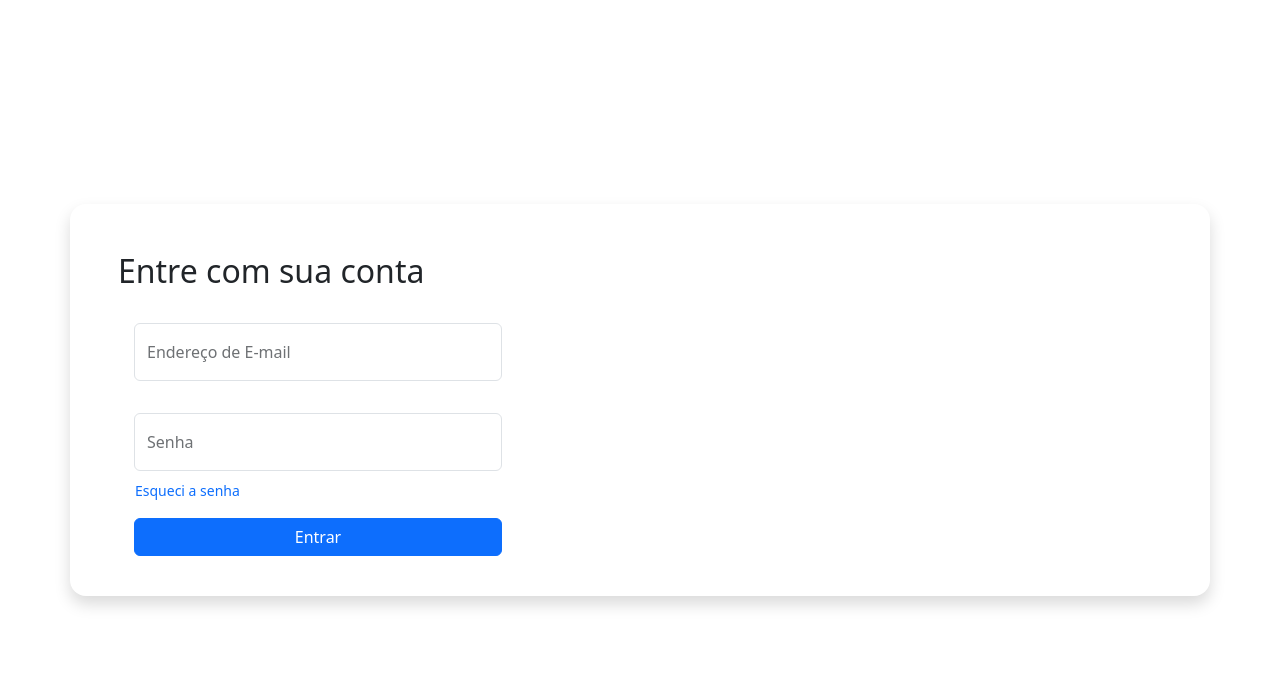
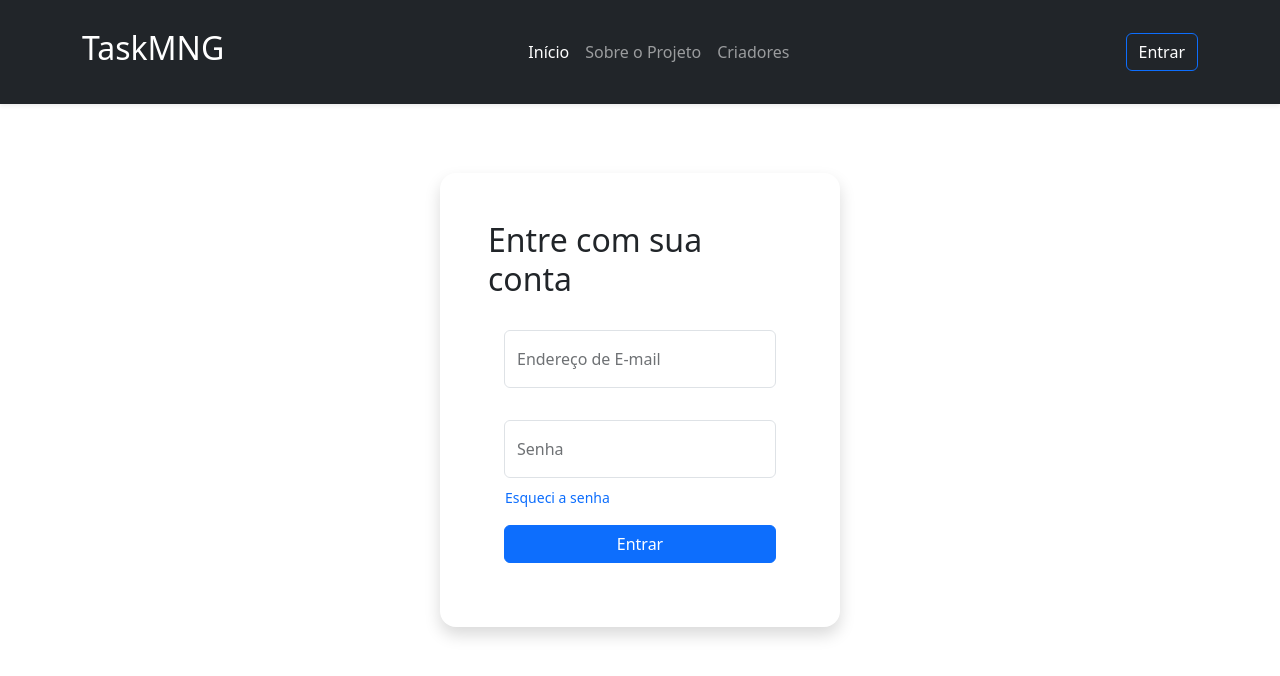
Before and after one commit to yVittinho/TaskMNG_frontend, a website with bundled scripts: page src/pages/login.html in a window 1280 px wide. Built offline with nearby package versions, Linux system fonts and the light colour scheme.

Commit message:
feat: adicionando menu responsivo as páginas

```diff
--- a/src/js/main.js
+++ b/src/js/main.js
@@ -1,3 +1,3 @@
 // index.js ou main.js
-import 'bootstrap/dist/css/bootstrap.min.css';
-import 'bootstrap/dist/js/bootstrap.bundle.min.js';
+import '../../vendor/bootstrap/css/bootstrap.min.css';
+import '../../vendor/bootstrap/js/bootstrap.min.js';
--- a/src/pages/login.html
+++ b/src/pages/login.html
@@ -13,8 +13,54 @@
     <link rel="stylesheet" href="../../src/css/login.css" />
   </head>
   <body>
+    <header class="" id="header">
+      <nav
+        class="navbar navbar-expand-lg navbar-dark bg-dark fixed-top shadow-sm px-5 py-4"
+      >
+        <div class="container ">
+          <a class="navbar-brand" href="#">
+            <h1 class="h1 fs-2">
+              TaskMNG
+            </h1>
+          </a>
 
-    <section class="container-md login__container p-5 pb-4 rounded-4 shadow">
+          <!-- Botão Hamburger -->
+          <button
+            class="navbar-toggler"
+            type="button"
+            data-bs-toggle="collapse"
+            data-bs-target="#menuNavegacao"
+          >
+            <span class="navbar-toggler-icon"></span>
+          </button>
+
+          <!-- Itens do menu -->
+          <div class="collapse navbar-collapse gap-5" id="menuNavegacao">
+            <ul class="navbar-nav ms-auto d-flex flex-fill justify-content-center">
+              <li class="nav-item">
+                <a class="nav-link active" href="#">Início</a>
+              </li>
+              <li class="nav-item">
+                <a class="nav-link" href="#">Sobre o Projeto</a>
+              </li>
+              <li class="nav-item">
+                <a class="nav-link" href="#">Criadores</a>
+              </li>
+            </ul>
+            <div class="btn-login__container">
+              <a
+                class="btn text-white btn-outline-primary"
+                href="../src/pages/login.html"
+                >Entrar</a
+              >
+            </div>
+          </div>
+        </div>
+      </nav>
+    </header>
+
+    <section class="container login__container d-flex justify-content-center align-items-center min-vh-100">
+      <div class="login__container p-4 p-md-5 rounded-4 shadow w-100" style="max-width: 400px;">
         <h2 class="h2 m-0">Entre com sua conta</h2>
         <form action="" method="post" class="form">
           <div class="form-floating mb-3">
@@ -48,9 +94,9 @@
             </button>
           </div>
           <button class="btn btn-primary btn__login" type="submit">Entrar</button>
-
           <!-- <p class="lead fs-6 fw-lighter"> Ao clicar em entrar, você estará concordando com os termos de uso.</p> -->
         </form>
+      </div>
     </section>
 
     <div
```
Also changed, not shown: src/index.html (+58 -11 lines). Lines whose indentation alone changed are shown as unchanged.
